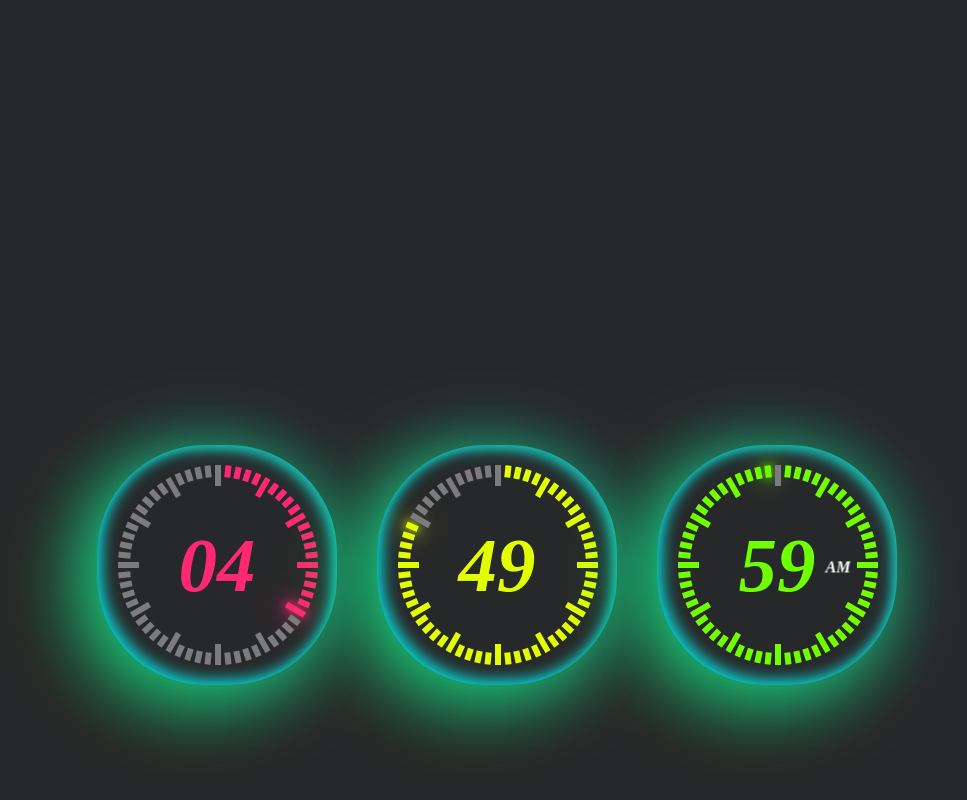
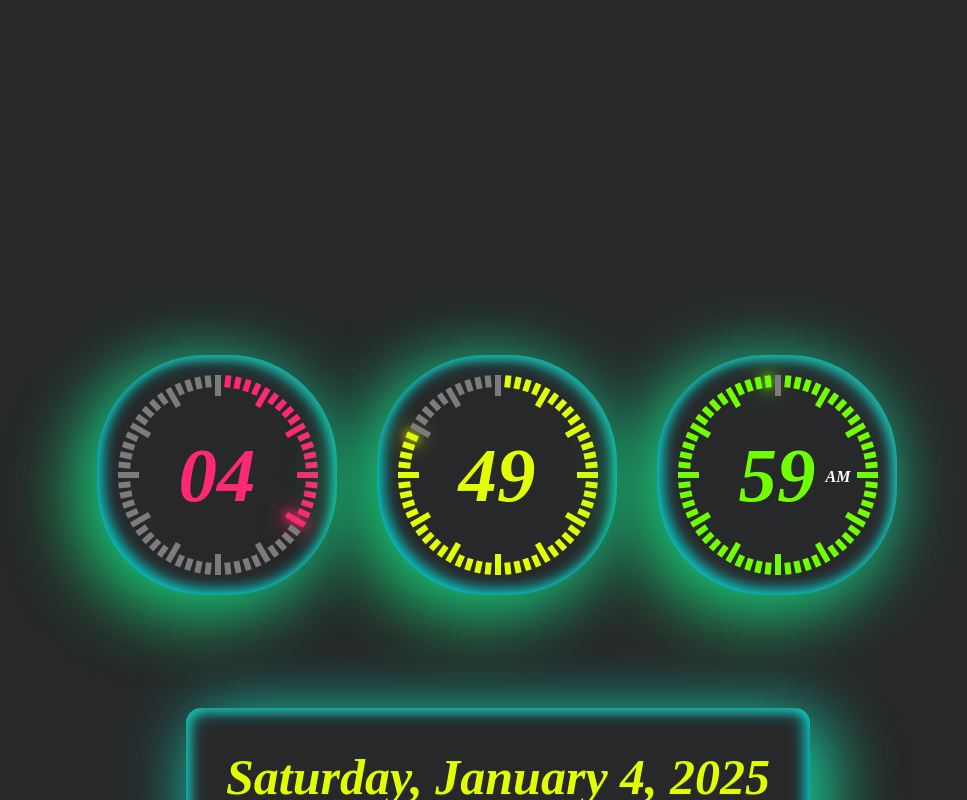
Before and after one commit to tusharpatel23/clock, a plain HTML site: page index.html in a window 1280 px wide. Shown: the top 800 px of the page, without its empty margins (143-1110 px from the left). Drawn offline with Linux system fonts and the light colour scheme.

Commit message:
Update style.css

```diff
--- a/style.css
+++ b/style.css
@@ -20,6 +20,7 @@ body, html {
   background-size: cover;
   background-position: center;
   transition: background-image 1s ease-in-out;
+  border-width: 20px;
 }
 
 body
@@ -29,7 +30,6 @@ body
   align-items: center;
   min-height: 60vh;
   background: #272829;
-  margin-top: 7%;
 }
 
 #clock
@@ -39,8 +39,6 @@ body
   justify-items: center;
   align-items: center;
   gap: 80px;
-
-
 }
 
 #hrDots,
@@ -52,10 +50,6 @@ body
   height: 200px;
   border-radius: 50%;
   rotate: 90deg;
-  backdrop-filter: blur(6px);
-
-
-
 }
 
 #hrDots::before,
@@ -70,9 +64,7 @@ box-shadow: 25px 25px 75px rgba(24, 222, 40, 0.3),
 10px 10px 70px rgba(19, 226, 181, 0.9),
 inset 5px 5px 10px rgba(26, 237, 213, 0.5),
 inset 5px 5px 20px rgba(5, 243, 243, 0.347),
-inset -5px -5px 15px rgba(1, 255, 255, 0.76)
-
-;
+inset -5px -5px 15px rgba(1, 255, 255, 0.76);
 }
 
 #hrDots h1,
@@ -88,35 +80,29 @@ inset -5px -5px 15px rgba(1, 255, 255, 0.76)
   color: var(--clr);
   font-size: 77px;
   rotate: -90deg;
-
 }
 
 
 #secDots b,
 #hrDots b
 {
-    backdrop-filter: blur(6px);
   position: absolute;
   color: rgb(255, 255, 255);
   display: inline-flex;
   transform: rotate(-90deg) translate(-30px,90px);
-
 }
 #minDots b
 {
   backdrop-filter: blur(6px);
-  margin-top: 12%;
-  margin-right: -2000%;
+  margin-right: -300%;
   padding: 20%;
-  /* background-color: rgb(43, 43, 41); */
   box-shadow: 25px 25px 75px rgba(24, 222, 40, 0.3),
   10px 10px 70px rgba(16, 232, 228, 0.9),
   inset 5px 5px 10px rgba(26, 237, 213, 0.5),
   inset 5px 5px 20px rgba(5, 243, 243, 0.347),
   inset -5px -5px 15px rgba(1, 255, 255, 0.76);
-  border-radius: 1%;
-  font-size: 67px;
-  position: relative;
+  border-radius: 15px;
+  font-size: 50px;
   color: var(--clr);
   display: inline-flex;
   transform: rotate(-90deg) translate(-30px,90px);
@@ -135,8 +121,6 @@ inset -5px -5px 15px rgba(1, 255, 255, 0.76)
   height: 6px;
   background: var(--clr);
   transform-origin: 100px;
-
-
 }
 
 #secDots .active.dot,
@@ -165,56 +149,3 @@ inset -5px -5px 15px rgba(1, 255, 255, 0.76)
 {
   width: 21px;
 }
-
-
-
-/* .aa
-{
-  background-color: #2e2e95;
-
-  text-align: center;
-  inset: 0;
-  display: flex;
-  justify-content: center;
-  align-items: center;
-  color: var(--clr);
-  font-size: 77px;
-} */
-/* #days
-{
-  position: relative;
-  display: flex;
-  justify-items: center;
-  align-items: center;
-  gap: 80px;
-
-
-} */
-
-/* #day h1,
-#date h1
-{
-  position: absolute;
-  text-align: center;
-  inset: 0;
-  display: flex;
-  justify-content: center;
-  align-items: center;
-  color: var(--clr);
-  font-size: 77px;
-} */
-
-
-/*
-#background-image {
-  position: absolute;
-  top: 0;
-  left: 0;
-  width: 100%;
-  height: 100%;
-  background-size: cover;
-  background-position: center;
-  transition: background-image 1s ease-in-out;
-
-}
- */
```
